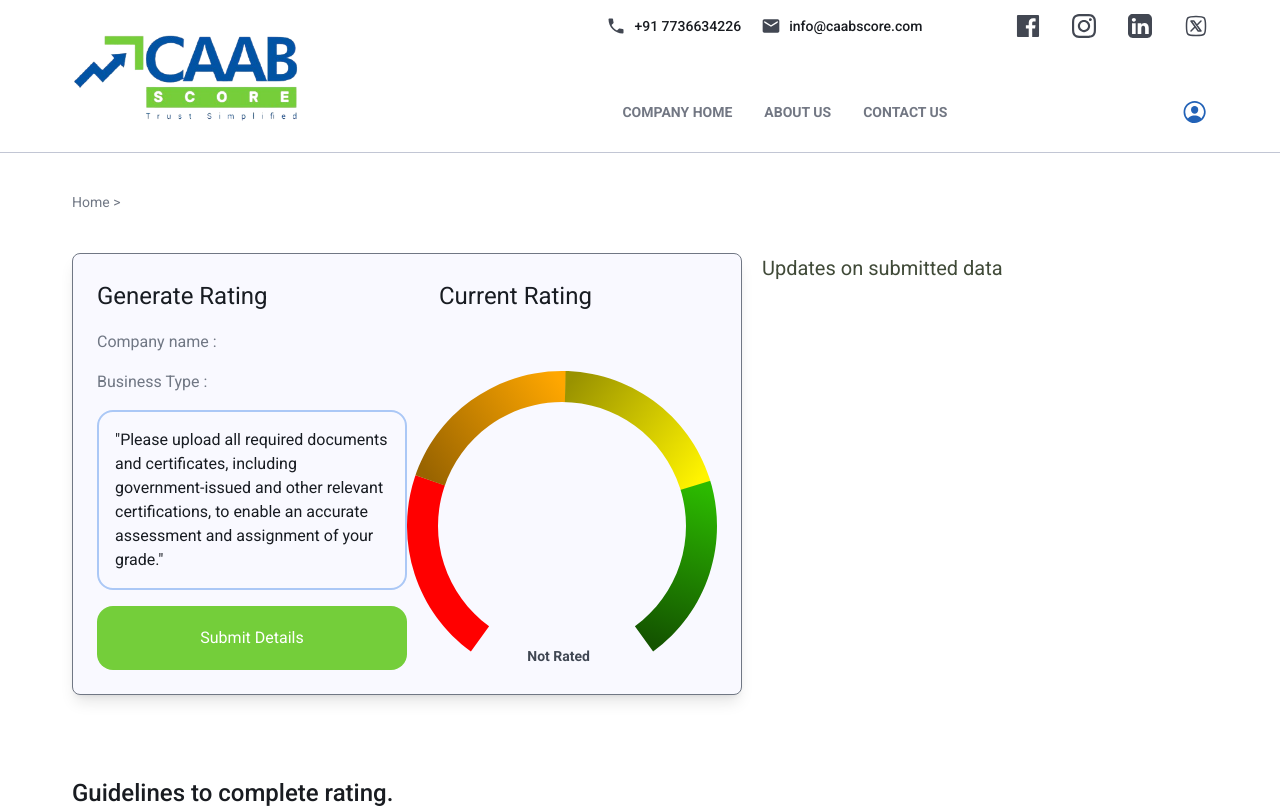
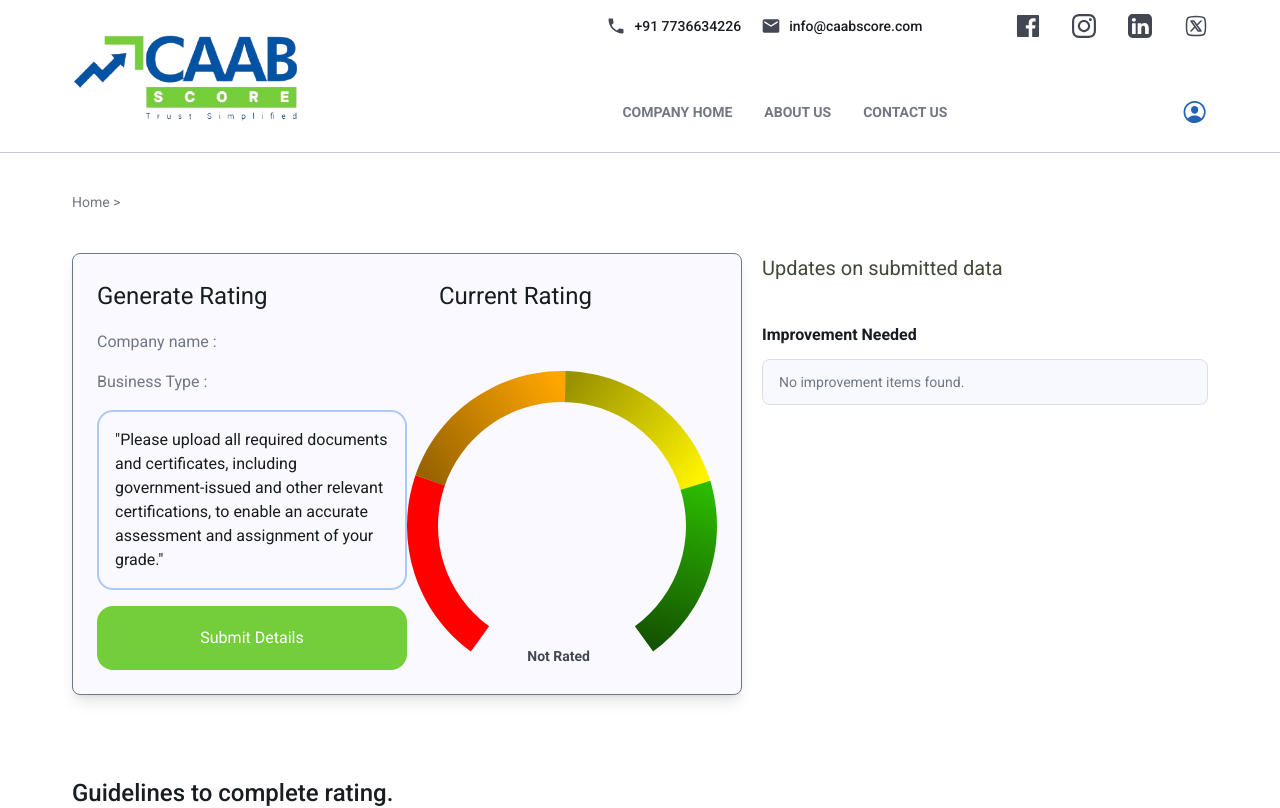
Before and after one commit to RomarioPappachan/CAAB-Web, a Next.js app: page /company-rating in a window 1280 px wide. Shown: the top 808 px of the page. Built offline with nearby package versions, Linux system fonts and the light colour scheme; sample sign-in values are in the browser's storage.

Commit message:
Update rating pages

```diff
--- a/src/app/company-rating/page.js
+++ b/src/app/company-rating/page.js
@@ -15,6 +15,7 @@ function CompanyRating() {
     useUploadDocumentStore();
 
   const [rating, setRating] = useState("");
+  const [report, setReport] = useState([]);
 
   const router = useRouter();
 
@@ -38,6 +39,7 @@ function CompanyRating() {
         );
         console.log(response);
         setRating(response.data.gravityPercentage);
+        setReport(response.data.Report);
       } catch (error) {
         console.error("Error fetching data:", error);
         // toast.error("Error fetching data.");\
@@ -112,6 +114,34 @@ function CompanyRating() {
               Updates on submitted data
             </h1>
             <div className="overflow-scroll flex flex-col gap-y-4">
+              <div className="mt-6">
+                <h3 className="mb-3 text-[16px] font-semibold text-[#181C22]">
+                  Improvement Needed
+                </h3>
+
+                {report.length > 0 ? (
+                  <div className="divide-y divide-[#D8DDE8] overflow-hidden rounded-lg border border-[#D8DDE8]">
+                    {report.map((item, index) => (
+                      <div
+                        key={`${item.section}-${index}`}
+                        className="grid grid-cols-1 gap-2 bg-[#F8F9FF] px-4 py-3 text-sm md:grid-cols-[180px_1fr]"
+                      >
+                        <p className="font-semibold text-[#782A99]">
+                          {item.section || "-"}
+                        </p>
+                        <p className="text-[#181C22]">
+                          {item.questions || "-"}
+                        </p>
+                      </div>
+                    ))}
+                  </div>
+                ) : (
+                  <p className="rounded-lg border border-[#D8DDE8] bg-[#F8F9FF] px-4 py-3 text-sm text-[#707784]">
+                    No improvement items found.
+                  </p>
+                )}
+              </div>
+
               {/* <div className="border-[2px] border-[#BFCAB3] rounded-[8px] p-6">
                 <div className="relative">
                   <p className="text-[#173B00] text-[16px]">
```
